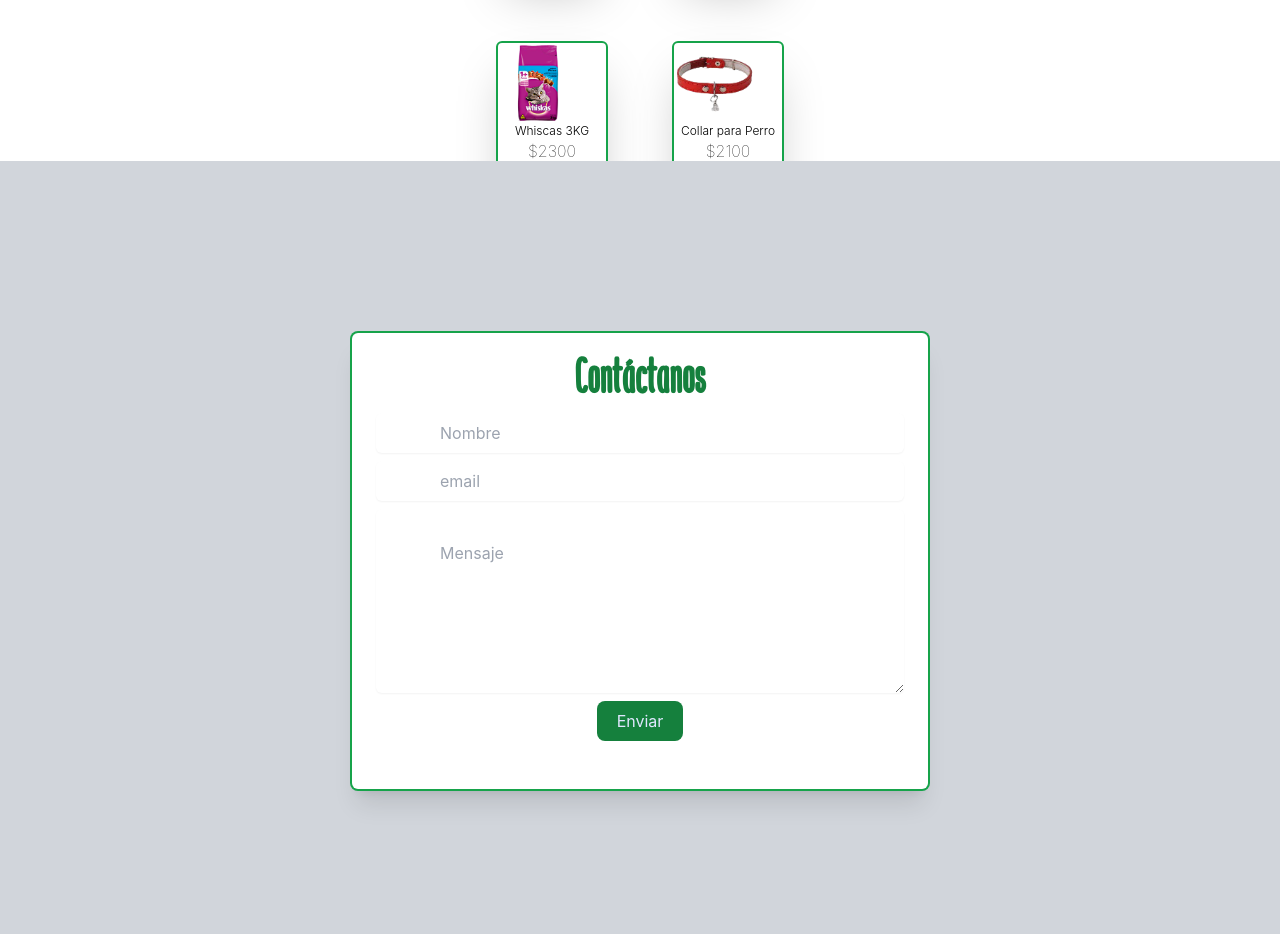
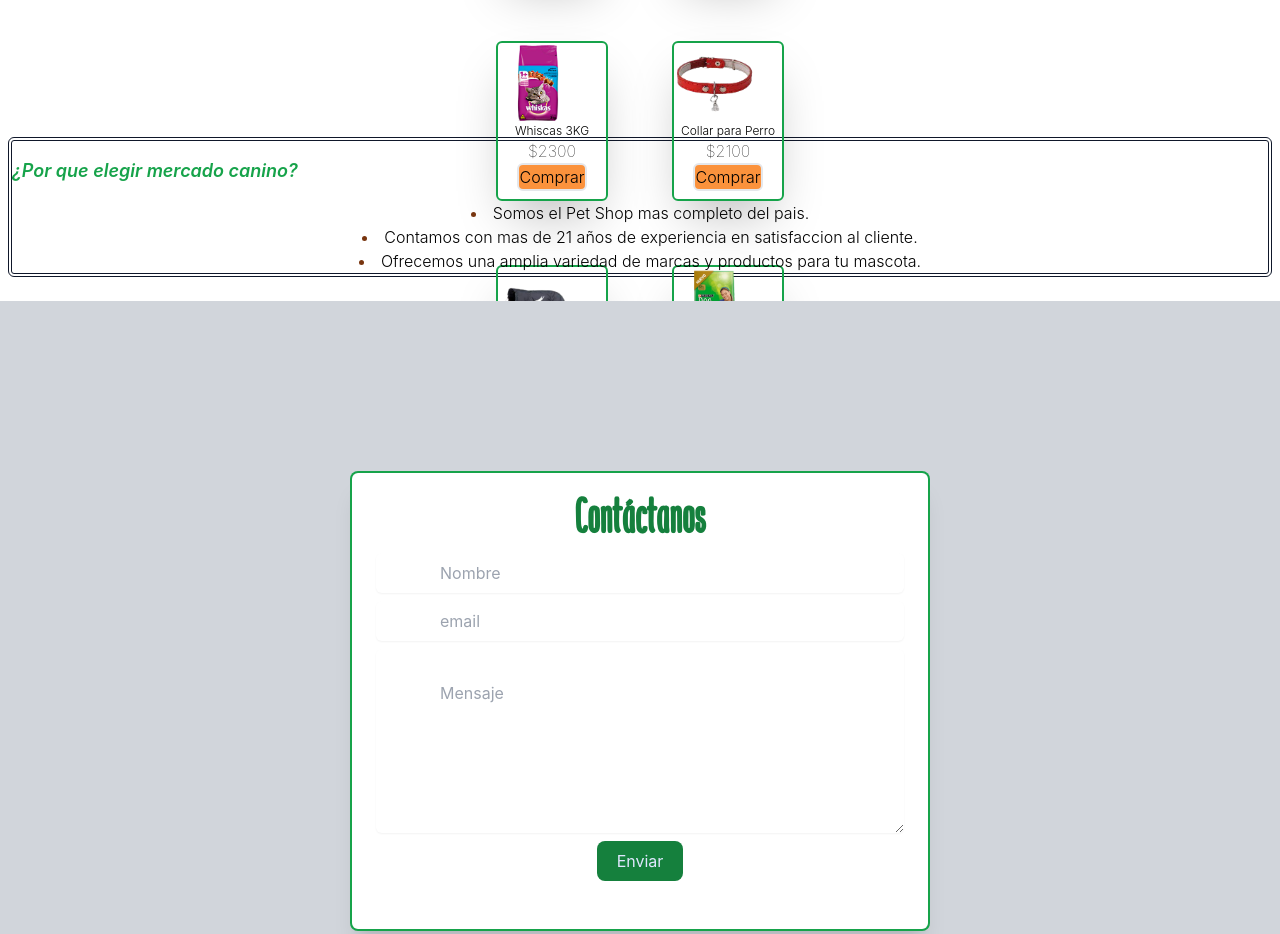
Before and after one commit to andresldelfino/mercadoCanino, a React (Create React App) app: page / in a window 1280 px wide. Shown: the part 1360-2294 px from the top of the page. Built offline with nearby package versions, Linux system fonts and the light colour scheme.

Commit message:
import Text.jsx

```diff
--- a/src/App.js
+++ b/src/App.js
@@ -5,6 +5,7 @@ import ContactForm from "./components/ContactForm.jsx";
 import ScrollButton from './components/ScrollButton.jsx';
 import CardList from "./components/CardList"
 import IMAGES from "./image/index"
+import Text from './components/Text';
 
 const products = [
   {id: 1, name: "Agility Adultos 20 KG", price: 5800, image:IMAGES.img1, alt:"Agility Adultos 20 KG"},
@@ -27,8 +28,8 @@ function App() {
   return (
     <div className="App">
       <CarouselComponent />
-
       <CardList products={products}/>
+      <Text/>
       <ContactForm />
 
     </div>
```
